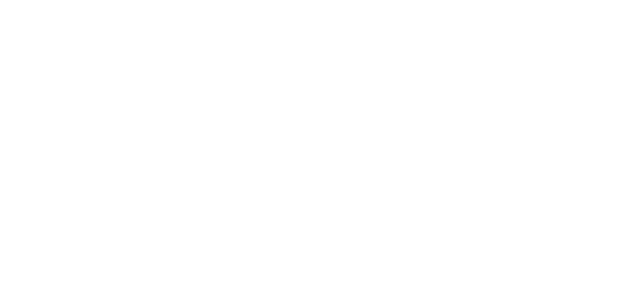
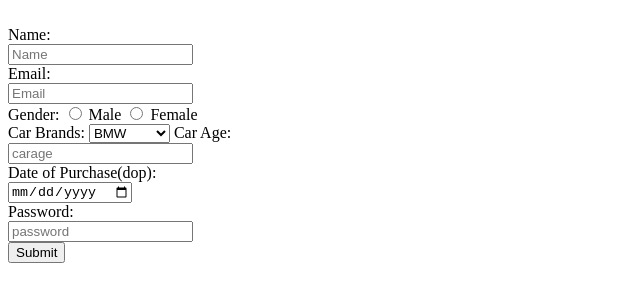
Before and after one commit to acciojob/car-insurance-form-Sandeep221B, a website: page main.html in a window 1280 px wide. Shown: the whole page, without its empty margins (0-640 px from the left). Drawn offline with Linux system fonts and the light colour scheme.

Commit message:
created a submission

```diff
--- a/main.html
+++ b/main.html
@@ -7,6 +7,35 @@
 </head>
 
 <body>
+	<form action="/submit" method="post"><br>
+
+	<label for ="name">Name:</label><br>
+	<input type="text" id="name" name="name" placeholder="Name" required><br>
+
+	<label for="email">Email:</label><br>
+	<input type="email" id="email" name="email" placeholder="Email" required><br>
+
+	<label>Gender:</label>
+	<input type="radio" id="gender_m" name="gender" value="male" required>
+	<label for="gender_m">Male</label>
+	<input type="radio" id="gender_f" name="gender" value="female" required>
+	<label for="gender_f">Female</label><br>
+	<label for="car brands">Car Brands:</label>
+	<select id="cars" name="cars" required>
+		<option value="BMW">BMW</option>
+		<option value="Audi">Audi</option>
+		<option value="Mercedez">Mercedez</option>
+	</select>
+	<label for ="carage">Car Age:</label><br>
+	<input type="number" id="carage" name="carage" placeholder="carage" required><br>
+	<label for ="dop">Date of Purchase(dop):</label><br>
+	<input type="date" id="dop" name="dop" placeholder="dop" required><br>
+	<label for ="password">Password:</label><br>
+	<input type="password" id="password" name="password" placeholder="password" required><br>
+
+		<button type="submit">Submit</button>
+	</form>
+
 	<!-- the entire body must be written by student -->
     <script type="text/javascript" src="./script.js">
 </script>
```
